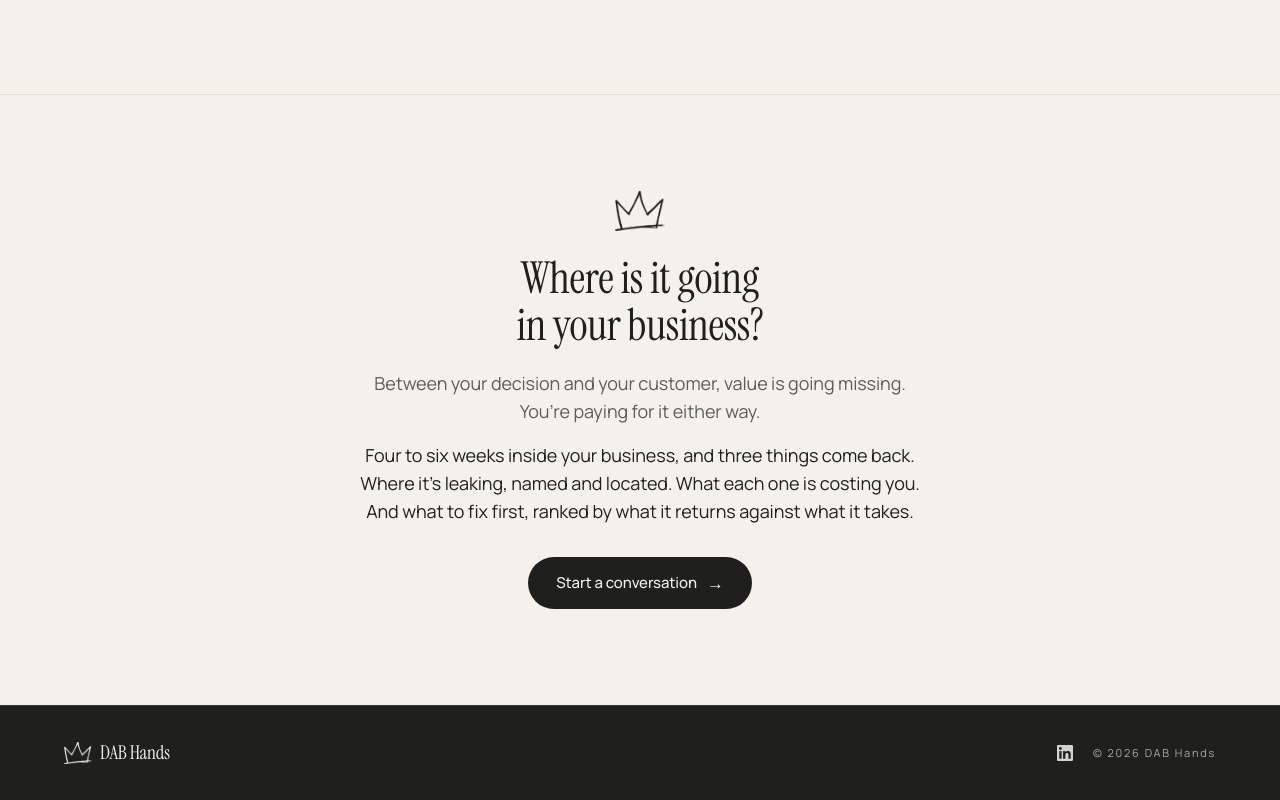
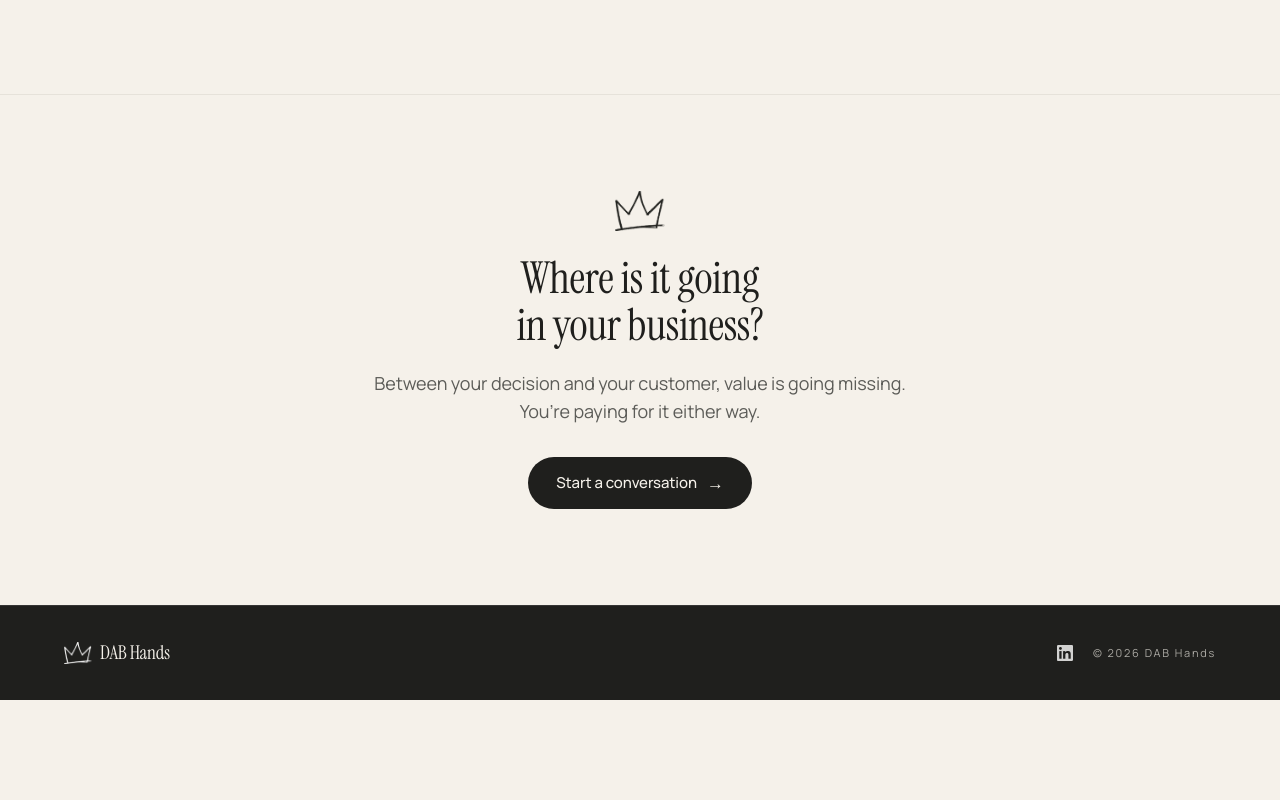
Before and after one commit to darrenbrett-lang/dabhands.delivery, a Next.js app: page /signal-to-noise in a window 1280 px wide. Shown: the part 4636-5436 px from the top of the page. After the commit the page ends 5336 px from the top, so only its background shows below. Built offline with nearby package versions, Linux system fonts and the light colour scheme.

Commit message:
Close: back to the couplet alone
Heading, the money couplet with its hard return, the CTA. The offer
paragraph comes out.

Co-Authored-By: Claude Fable 5 <noreply@anthropic.com>

```diff
--- a/pages/signal-to-noise.tsx
+++ b/pages/signal-to-noise.tsx
@@ -509,13 +509,6 @@ export default function SafePassage() {
                     <br />
                     You’re paying for it either way.
                   </p>
-                  {/* The offer: a reader can now picture what they would be
-                      buying. No price, no phases, three things only. */}
-                  <p className="mt-4 text-lg text-ink max-w-[54ch] mx-auto text-balance">
-                    Four to six weeks inside your business, and three things come back. Where it’s leaking, named and
-                    located. What each one is costing you. And what to fix first, ranked by what it returns against
-                    what it takes.
-                  </p>
                 </FadeUp>
                 <FadeUp delay={0.1}>
                   <div className="mt-8 flex justify-center">
```
